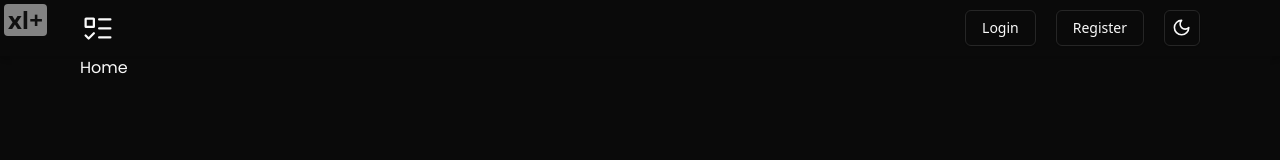
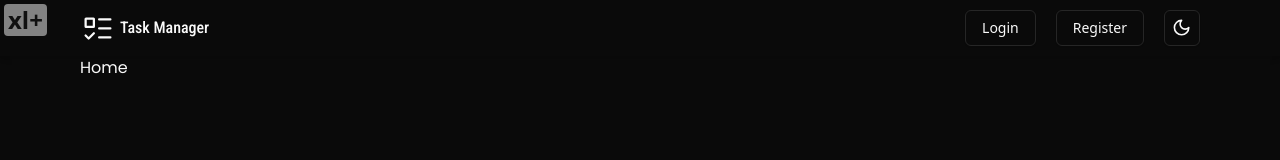
Before and after one commit to sauravkhanal/task-manager, a React (Vite) app in the folder Frontend/: page / in a window 1280 px wide. Shown: the top 160 px of the page. Built offline with nearby package versions, Linux system fonts and the light colour scheme.

Commit message:
change visibility of the text and rename font

```diff
--- a/Frontend/src/components/NavBar/Icon.tsx
+++ b/Frontend/src/components/NavBar/Icon.tsx
@@ -2,11 +2,14 @@ import { GoTasklist } from "react-icons/go";
 import { Link } from "react-router-dom";
 export default function Icon() {
     return (
-        <Link to={"/"} className="flex flex-row items-center">
-            <GoTasklist className="text-primary text-4xl" />
-            <p className="p-1 font-medium font-rbCon hidden md:visible">
-                Task Manager
-            </p>
-        </Link>
+        <div className="flex flex-row items-center">
+            <Link to={"/"} className="flex flex-row items-center">
+                <GoTasklist className="text-primary text-4xl" />
+                <p className="p-1 font-medium font-robotoCondensed hidden md:inline-block">
+                    Task Manager
+                </p>
+            </Link>
+            <span className="grow"></span>
+        </div>
     );
 }
--- a/Frontend/src/components/NavBar/index.tsx
+++ b/Frontend/src/components/NavBar/index.tsx
@@ -14,16 +14,12 @@ export default function NavBar({ className }: IClassName) {
             <span className="grow">
                 <Icon />
             </span>
-            <Button variant={"outline"}>
-                <Link to={"Login"} title="Login">
-                    Login
-                </Link>
-            </Button>
-            <Button variant={"outline"}>
-                <Link to={"Register"} title="Create an account">
-                    Register
-                </Link>
-            </Button>
+            <Link to={"Login"} title="Login">
+                <Button variant={"outline"}>Login</Button>
+            </Link>
+            <Link to={"Register"} title="Create an account">
+                <Button variant={"outline"}>Register</Button>
+            </Link>
             <ModeToggle />
         </div>
     );
```
